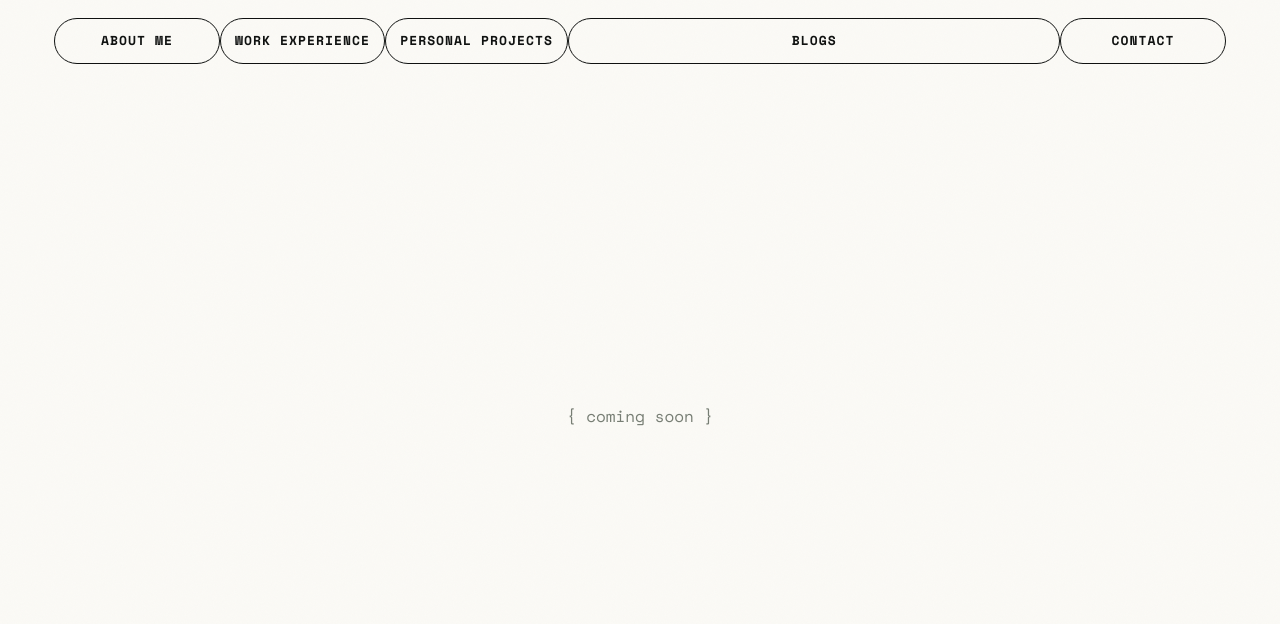
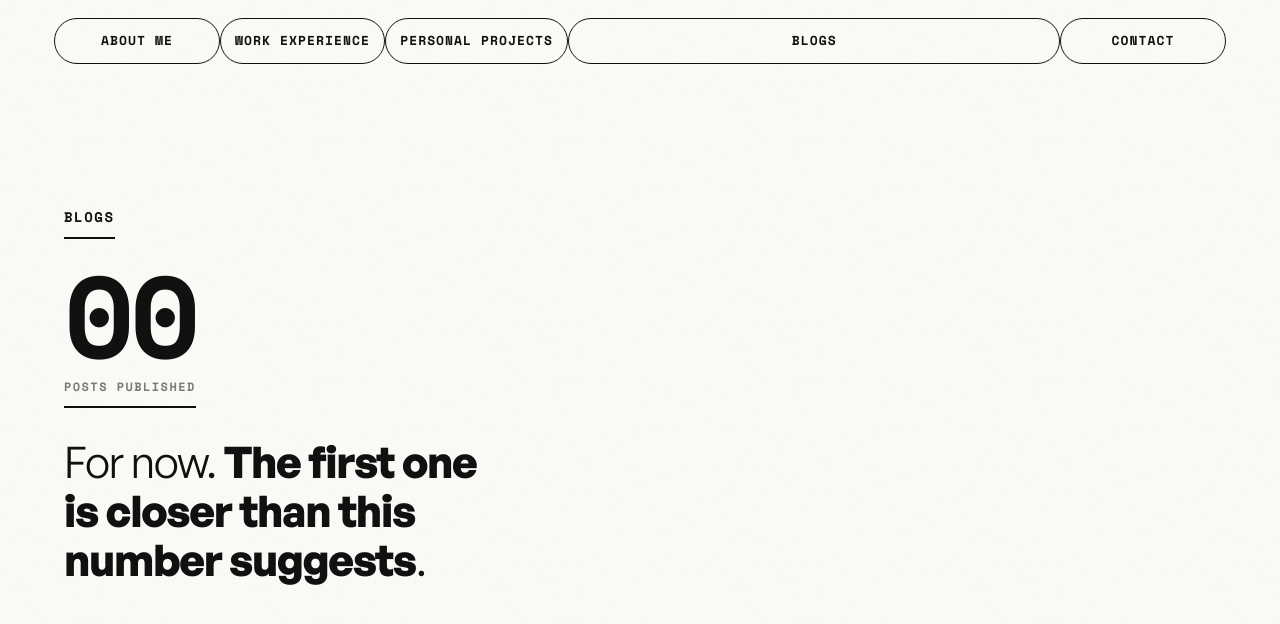
Before and after one commit to Adityalingwal/my-portfolio, a React (Vite) app: page /blogs in a window 1280 px wide. Shown: the top 624 px of the page. Built offline with nearby package versions, Linux system fonts and the light colour scheme.

Commit message:
Added the blog's page UI

```diff
--- /dev/null
+++ b/src/data/blogs.ts
@@ -0,0 +1,21 @@
+/**
+ * Blogs page copy — kept as typed data so content edits never touch markup,
+ * mirroring src/data/experience.ts and src/data/projects.ts. Copy is verbatim
+ * from scratchpad/blogs-final.html ("Zero" direction).
+ */
+
+export interface BlogsContent {
+  eyebrow: string;
+  count: string;
+  countCaption: string;
+  leadPrefix: string;
+  leadBold: string;
+}
+
+export const blogsContent: BlogsContent = {
+  eyebrow: 'BLOGS',
+  count: '00',
+  countCaption: 'Posts published',
+  leadPrefix: 'For now. ',
+  leadBold: 'The first one is closer than this number suggests',
+};
--- a/src/data/experience.ts
+++ b/src/data/experience.ts
@@ -53,11 +53,6 @@ export interface ExperienceContent {
   leadPrefix: string;
   leadBold: string;
   entries: ExperienceEntry[];
-  nextLabel: string;
-  ctaPrimary: string;
-  ctaPrimaryHref: string;
-  ctaSecondary: string;
-  ctaSecondaryHref: string;
 }
 
 export const experienceContent: ExperienceContent = {
@@ -160,9 +155,4 @@ export const experienceContent: ExperienceContent = {
       },
     },
   ],
-  nextLabel: 'WHERE TO NEXT',
-  ctaPrimary: 'See personal projects',
-  ctaPrimaryHref: '/projects',
-  ctaSecondary: "Let's talk",
-  ctaSecondaryHref: '/contact',
 };
--- a/src/data/projects.ts
+++ b/src/data/projects.ts
@@ -37,11 +37,6 @@ export interface ProjectsContent {
   leadPrefix: string;
   leadBold: string;
   sheets: ProjectSheet[];
-  nextLabel: string;
-  ctaPrimary: string;
-  ctaPrimaryHref: string;
-  ctaSecondary: string;
-  ctaSecondaryHref: string;
 }
 
 export const projectsContent: ProjectsContent = {
@@ -124,9 +119,4 @@ export const projectsContent: ProjectsContent = {
       },
     },
   ],
-  nextLabel: 'WHERE TO NEXT',
-  ctaPrimary: 'See work experience',
-  ctaPrimaryHref: '/experience',
-  ctaSecondary: "Let's talk",
-  ctaSecondaryHref: '/contact',
 };
--- a/src/index.css
+++ b/src/index.css
@@ -394,10 +394,10 @@ header {
 }
 
 /* ── Work Experience — "The Journey, refined" (scratchpad/work-exp-v3-directions.template.html
-       #dirK2), plus the evidence link + "Where to next" CTA row shared with
-       the earlier Ledger implementation. Also used by Personal Projects
-       (.exp-hero / .eyebrow / .page-lead / .bullets / .ev-link / .next-row /
-       .next-label / .live-pill / .keyword* below are shared — do not scope
+       #dirK2), plus the evidence link shared with the earlier Ledger
+       implementation. Also used by Personal Projects and Blogs
+       (.exp-hero / .eyebrow / .page-lead / .bullets / .ev-link /
+       .live-pill / .keyword* below are shared — do not scope
        them to Work Experience only). ── */
 .exp-hero {
   padding: clamp(48px, 6vh, 72px) 0 clamp(28px, 4vh, 42px);
@@ -428,6 +428,36 @@ header {
 .page-lead strong {
   font-weight: 700;
 }
+
+/* ── Blogs — "Zero" (scratchpad/blogs-final.html). Anchoring: the first thing
+       the eye lands on is a real number, honestly zero. Mono face (Space Mono)
+       is the site's data/metadata voice, so the count reads as a measurement
+       rather than decoration. The rule under the caption reuses the same 2px
+       ink rule vocabulary as .eyebrow. ── */
+.count {
+  font-family: theme('fontFamily.mono');
+  font-size: clamp(64px, 9vw, 124px);
+  font-weight: 700;
+  line-height: 1;
+  letter-spacing: -0.04em;
+  margin: 0 0 6px;
+  display: block;
+  font-variant-numeric: tabular-nums;
+}
+.count-cap {
+  font-family: theme('fontFamily.mono');
+  font-size: 12px;
+  font-weight: 700;
+  letter-spacing: 0.12em;
+  text-transform: uppercase;
+  color: theme('colors.muted');
+  display: block;
+  margin: 0 0 clamp(28px, 3.6vh, 40px);
+  padding-bottom: 10px;
+  border-bottom: 2px solid theme('colors.ink');
+  max-width: max-content;
+}
+
 .journey2 {
   border-top: 2px solid theme('colors.ink');
   padding: clamp(38px, 5vh, 56px) 0 clamp(42px, 5vh, 60px);
@@ -613,24 +643,6 @@ header {
 .ev-link:focus-visible {
   text-decoration-color: theme('colors.orange');
 }
-.next-row {
-  margin-top: clamp(44px, 6vh, 64px);
-  display: flex;
-  align-items: center;
-  gap: 18px;
-  flex-wrap: wrap;
-}
-.next-label {
-  font-family: theme('fontFamily.mono');
-  font-size: 13px;
-  font-weight: 700;
-  letter-spacing: 0.11em;
-  text-transform: uppercase;
-  margin-right: 8px;
-  padding-bottom: 6px;
-  border-bottom: 2px solid theme('colors.ink');
-}
-
 /* ── Personal Projects — "Teardown Sheets" (scratchpad/projects-directions.template.html #dirE).
        Each project renders as a bordered specimen sheet with mono-labeled
        spec rows; the row-tint hover is the page's single signature
--- a/src/pages/Blogs.tsx
+++ b/src/pages/Blogs.tsx
@@ -1,8 +1,28 @@
+import { blogsContent } from '@/data/blogs';
+
+/**
+ * '/blogs' — Direction "Zero" from scratchpad/blogs-final.html.
+ * Anchoring: the first thing the eye lands on is a real number, and it is
+ * honestly zero. Space Mono is the site's data/metadata voice, so the `00`
+ * reads as a measurement, not decoration — the page's one Von Restorff
+ * moment. The lead line reframes the zero as an open loop (curiosity gap)
+ * instead of an apology. No load animation by design: the page renders
+ * static, exactly like '/experience' and '/projects' do.
+ */
+
 export default function Blogs() {
   return (
     <main className="wrap">
-      <section className="hero justify-center items-center text-center">
-        <p className="font-mono text-muted">{'{ coming soon }'}</p>
+      <section className="hero exp-hero">
+        <div className="story">
+          <p className="eyebrow">{blogsContent.eyebrow}</p>
+          <span className="count">{blogsContent.count}</span>
+          <span className="count-cap">{blogsContent.countCaption}</span>
+          <h1 className="page-lead">
+            {blogsContent.leadPrefix}
+            <strong>{blogsContent.leadBold}</strong>.
+          </h1>
+        </div>
       </section>
     </main>
   );
--- a/src/pages/Projects.tsx
+++ b/src/pages/Projects.tsx
@@ -1,4 +1,3 @@
-import Cta from '@/components/Cta';
 import Segments from '@/components/Segments';
 import { projectsContent } from '@/data/projects';
 
@@ -104,16 +103,6 @@ export default function Projects() {
               </article>
             ))}
           </div>
-
-          <div className="next-row">
-            <span className="next-label">{projectsContent.nextLabel}</span>
-            <Cta href={projectsContent.ctaPrimaryHref} variant="fill" withArrow>
-              {projectsContent.ctaPrimary}
-            </Cta>
-            <Cta href={projectsContent.ctaSecondaryHref} variant="ghost" withArrow>
-              {projectsContent.ctaSecondary}
-            </Cta>
-          </div>
         </div>
       </section>
     </main>
--- a/src/pages/WorkExperience.tsx
+++ b/src/pages/WorkExperience.tsx
@@ -1,4 +1,3 @@
-import Cta from '@/components/Cta';
 import Segments from '@/components/Segments';
 import { experienceContent } from '@/data/experience';
 
@@ -84,16 +83,6 @@ export default function WorkExperience() {
               </div>
             </article>
           ))}
-
-          <div className="next-row">
-            <span className="next-label">{experienceContent.nextLabel}</span>
-            <Cta href={experienceContent.ctaPrimaryHref} variant="fill" withArrow>
-              {experienceContent.ctaPrimary}
-            </Cta>
-            <Cta href={experienceContent.ctaSecondaryHref} variant="ghost" withArrow>
-              {experienceContent.ctaSecondary}
-            </Cta>
-          </div>
         </div>
       </section>
     </main>
```
